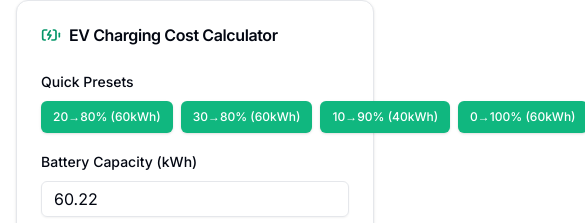
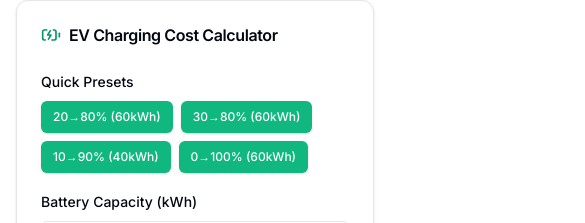
Before and after one commit to azuanalias92/solar-calculator, a Next.js app: page /en/ev-calculator in a window 390 px wide. Shown: the part 112-335 px from the top of the page, 585 px wide, since content can reach past the window. Built offline with nearby package versions, Linux system fonts and the light colour scheme; no server answers.

Commit message:
fix: wrap quick preset buttons on mobile

```diff
--- a/src/app/[locale]/ev-calculator/page.tsx
+++ b/src/app/[locale]/ev-calculator/page.tsx
@@ -54,7 +54,7 @@ export default function EvCalculatorPage() {
             <div className="grid grid-cols-1 sm:grid-cols-2 lg:grid-cols-4 gap-4 mb-4">
               <div className="space-y-2">
                 <Label htmlFor="batteryKwh">{t("evCalc.quickPresets")}</Label>
-                <div className="flex flex-row gap-2">
+                <div className="flex flex-wrap gap-2">
                   {[
                     { label: t("evCalc.presets.20to80"), bat: "60.22", cur: "20", tgt: "80", price: "1.20" },
                     { label: t("evCalc.presets.30to80"), bat: "60.22", cur: "30", tgt: "80", price: "1.20" },
```
